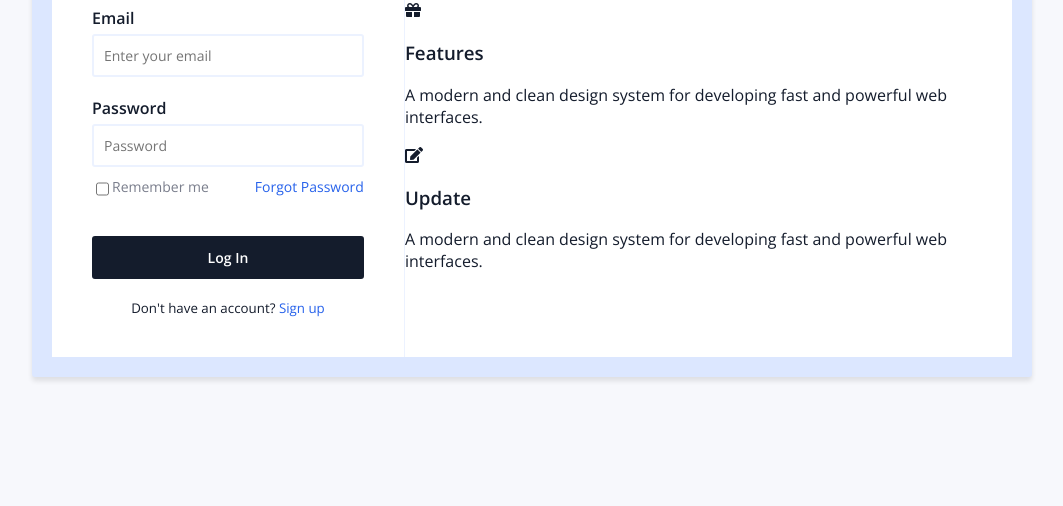
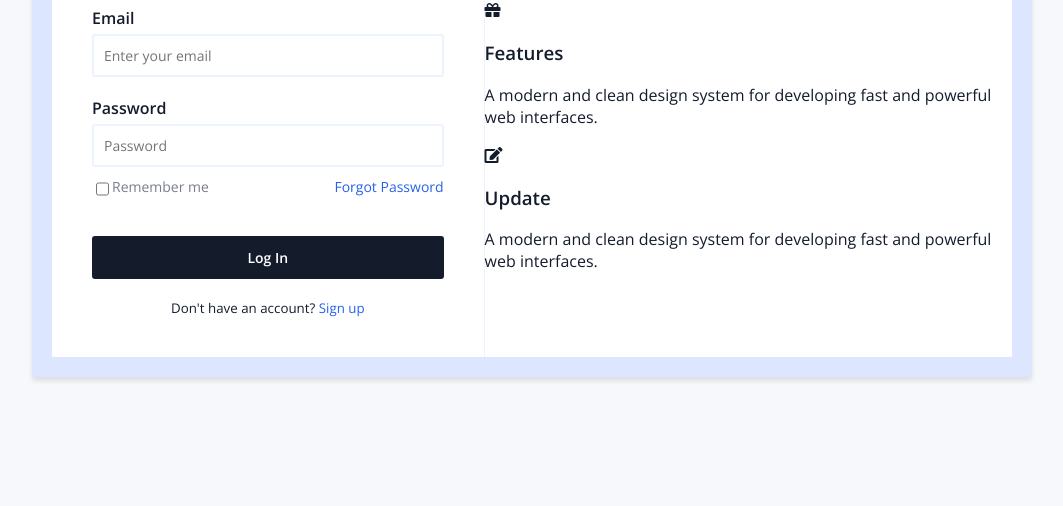
Before and after one commit to Annie-Huang/ui_components, a website: page 2_login/index.html in a window 1280 px wide. Shown: the part 294-800 px from the top of the page, without its empty margins (108-1171 px from the left). Drawn offline with nearby package versions, Linux system fonts and the light colour scheme.

Commit message:
Force the two columns to go to 1 : 1.5 ratio.

```diff
--- a/2_login/style.css
+++ b/2_login/style.css
@@ -37,6 +37,7 @@ form {
     align-items: center;
     justify-content: center;
     padding: 40px;
+    flex: 1
 }
 
 .form-control {
@@ -109,3 +110,7 @@ input:not([type='checkbox']) {
     margin-right: 5px;
     width: 20px;
 }
+
+.features {
+    flex: 1.5;
+}
```
